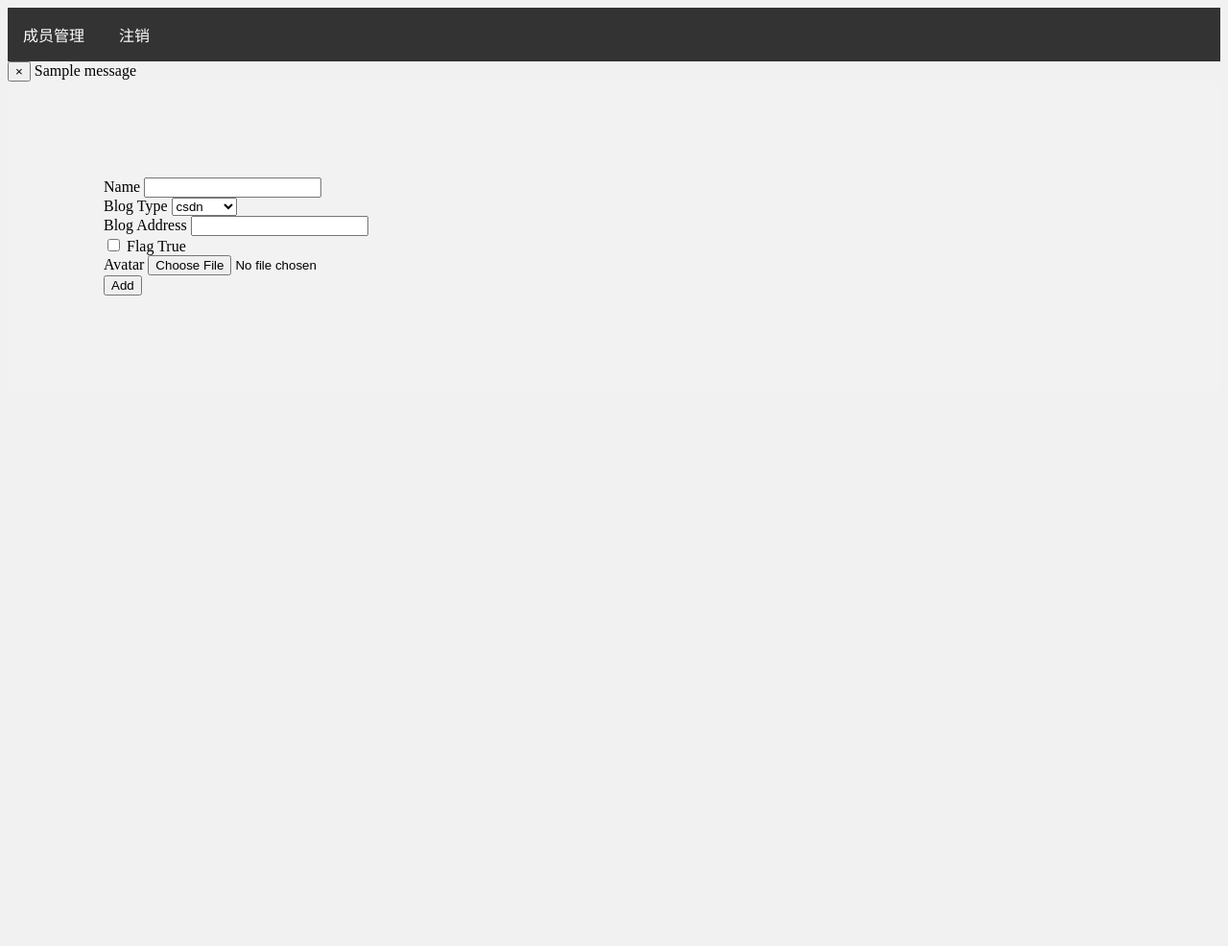
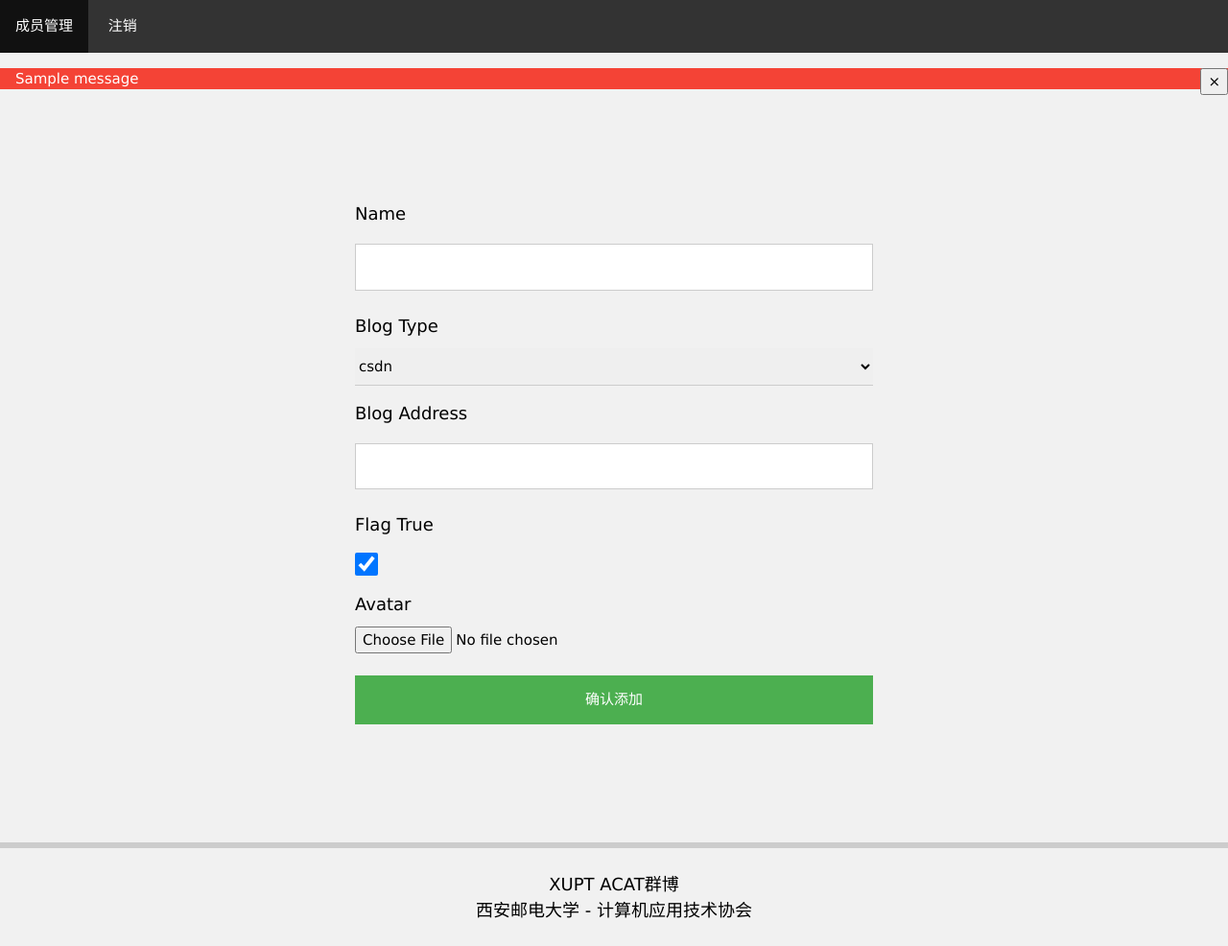
Before and after one commit to valleygtc/ACATblog, a Flask app: page /add-author in a window 1280 px wide. Shown: the whole page at 96% size. Before the commit the page ends 308 px from the top, so only its background shows below. Run offline with Flask 2, Linux system fonts and the light colour scheme; the visitor is signed in with stand-in values (Sample User, id 1); tables that the repository leaves empty hold one stand-in row (values such as "Sample post"); one stand-in notice (Sample message) is shown; some libraries are stand-ins or nearby versions.

Commit message:
update manage page

```diff
--- a/app/main/views.py
+++ b/app/main/views.py
@@ -7,15 +7,6 @@ from .form import LoginForm, AddAuthorForm, ModifyAuthorForm, DeleteAuthorConfir
 from flask import current_app, flash, redirect, url_for
 from datetime import datetime
 
-
-# 线上原版，使用JavaScript实现分页功能
-# @main.route('/')
-# def index():
-#     form = LoginForm()
-#     authors = Author.query.all()
-#     articles = Article.query.order_by(Article.pub_date.desc()).all()
-#     # constant = Constant.query.get(1)
-#     return render_template('index.html', login_form=form, authors=authors, articles=articles)
 
 @main.route('/')
 def index():
@@ -34,36 +25,22 @@ def avatar(author_id):
 
 
 @main.route('/admin', methods=['GET', 'POST'])
-def adminLogin():
+def admin_login():
     session['login'] = False
     if request.method == 'POST':
         if request.form['username'] == current_app.config['ADMIN_USERNAME'] and \
                         request.form['password'] == current_app.config['ADMIN_PASSWORD']:
             session['login'] = True
-            flash('Welcome Admin')
+            flash('欢迎管理员大人登录')
             return redirect(url_for('main.manage'))
         else:
-            flash('Username or Password wrong!')
+            flash('账号或密码错误')
     return render_template('admin_login.html')
-
-
-# @main.route('/login', methods=['GET', 'POST'])
-# def login():
-#     session['login'] = False
-#     form = LoginForm()
-#     if form.validate_on_submit():
-#         if form.username.data == current_app.config['ADMIN_USERNAME'] and \
-#                         form.password.data == current_app.config['ADMIN_PASSWORD']:
-#             session['login'] = True
-#             flash('Welcome Admin')
-#         else:
-#             flash('Username or Password wrong!')
-#     return redirect(url_for('main.index'))
 
 
 @main.route('/logout')
 @login_required
-def logout():
+def admin_logout():
     session['login'] = False
     flash('Log out successfully!')
     return redirect(url_for('main.index'))
@@ -78,24 +55,29 @@ def manage():
 
 @main.route('/add-author', methods=['GET', 'POST'])
 @login_required
-def add_author():
-    form = AddAuthorForm()
-    if form.validate_on_submit():
+def author_add():
+    if request.method == 'POST':
         flag = True
-        if form.blog_type == 'others':
+        if request.form['blog_type'] == 'others':
             flag = False
-        author = Author(name=form.name.data, blog_type=form.blog_type.data, blog_address=form.blog_address.data,
-                        last_get=datetime.now(), avatar=form.avatar.data.read(), flag=flag)
+        if 'avatar' not in request.files:
+            # 这里如果没有上传图片默认读取ACAT logo图片，如果图片移动了则会有问题，应该改一下。
+            avatar = open('app/static/images/ACAT.jpg', mode='rb').read()
+        else:
+            avatar = request.files['avatar'].read()
+        author = Author(name=request.form['name'], blog_type=request.form['blog_type'],
+                        blog_address=request.form['blog_address'],
+                        last_get=datetime.now(), avatar=avatar, flag=flag)
         db.session.add(author)
         db.session.commit()
-        flash('Add %s Successfully!' % form.name.data)
+        flash('成功添加Author：%s' % request.form['name'])
         return redirect(url_for('main.manage'))
-    return render_template('add_author.html', form=form)
+    return render_template('author_add.html')
 
 
 @main.route('/modify-author/<int:author_id>', methods=['GET', 'POST'])
 @login_required
-def modify_author(author_id):
+def author_modify(author_id):
     form = ModifyAuthorForm()
     author = Author.query.filter_by(id=author_id).first()
     if form.validate_on_submit():
@@ -116,21 +98,90 @@ def modify_author(author_id):
         form.blog_type.data = author.blog_type
         form.blog_address.data = author.blog_address
         form.flag.data = author.flag
-    return render_template('modify_author.html', form=form)
+    return render_template('author_modify.html', form=form)
 
 
 @main.route('/delete-author/<int:author_id>', methods=['GET', 'POST'])
 @login_required
-def delete_author(author_id):
+def author_delete(author_id):
     author = Author.query.filter_by(id=author_id).first()
-    form = DeleteAuthorConfirm()
-    if form.validate_on_submit():
-        if form.confirm.data:
+    if request.method == 'POST':
+        if request.form['confirm'] == 'y':
             db.session.delete(author)
             db.session.commit()
-            flash('Delete %s successfully.' % author.name)
+            flash('成功删除Author：%s' % author.name)
             return redirect(url_for('main.manage'))
-    return render_template('delete_author.html', form=form, author=author)
+    return render_template('author_delete.html', author=author)
+
+
+# 使用Flask-Form的版本
+# @main.route('/login', methods=['GET', 'POST'])
+# def login():
+#     session['login'] = False
+#     form = LoginForm()
+#     if form.validate_on_submit():
+#         if form.username.data == current_app.config['ADMIN_USERNAME'] and \
+#                         form.password.data == current_app.config['ADMIN_PASSWORD']:
+#             session['login'] = True
+#             flash('Welcome Admin')
+#         else:
+#             flash('Username or Password wrong!')
+#     return redirect(url_for('main.index'))
+
+# @main.route('/add-author', methods=['GET', 'POST'])
+# @login_required
+# def author_add():
+#     form = AddAuthorForm()
+#     if form.validate_on_submit():
+#         flag = True
+#         if form.blog_type == 'others':
+#             flag = False
+#         author = Author(name=form.name.data, blog_type=form.blog_type.data, blog_address=form.blog_address.data,
+#                         last_get=datetime.now(), avatar=form.avatar.data.read(), flag=flag)
+#         db.session.add(author)
+#         db.session.commit()
+#         flash('Add %s Successfully!' % form.name.data)
+#         return redirect(url_for('main.manage'))
+#     return render_template('author_add.html', form=form)
+
+# @main.route('/modify-author/<int:author_id>', methods=['GET', 'POST'])
+# @login_required
+# def author_modify(author_id):
+#     form = ModifyAuthorForm()
+#     author = Author.query.filter_by(id=author_id).first()
+#     if form.validate_on_submit():
+#         author.name = form.name.data
+#         author.blog_type = form.blog_type.data
+#         author.blog_address = form.blog_address.data
+#         author.flag = form.flag.data
+#         if form.blog_type.data == 'others':
+#             author.flag = False
+#         if form.avatar.data:
+#             author.avatar = form.avatar.data.read()
+#         db.session.add(author)
+#         db.session.commit()
+#         flash('Modify %s Successfully' % form.name.data)
+#         return redirect(url_for('main.manage'))
+#     else:
+#         form.name.data = author.name
+#         form.blog_type.data = author.blog_type
+#         form.blog_address.data = author.blog_address
+#         form.flag.data = author.flag
+#     return render_template('author_modify.html', form=form)
+
+
+# @main.route('/delete-author/<int:author_id>', methods=['GET', 'POST'])
+# @login_required
+# def author_delete(author_id):
+#     author = Author.query.filter_by(id=author_id).first()
+#     form = DeleteAuthorConfirm()
+#     if form.validate_on_submit():
+#         if form.confirm.data:
+#             db.session.delete(author)
+#             db.session.commit()
+#             flash('Delete %s successfully.' % author.name)
+#             return redirect(url_for('main.manage'))
+#     return render_template('author_delete.html', form=form, author=author)
 
 
 # 官网上的近期活动：公众号文章
@@ -141,13 +192,13 @@ def tosogou():
     profile_url = wx_api.get_gzh_info('xuptcal')['profile_url']
     return redirect(profile_url)
 
-
-@main.app_template_filter('group')
-def group(authors, number):
-    groups = []
-    for index, author in enumerate(authors, 1):
-        if index % number == 1:
-            groups.append([author])
-        else:
-            groups[-1].append(author)
-    return groups
+# 线上那个原版需要用的
+# @main.app_template_filter('group')
+# def group(authors, number):
+#     groups = []
+#     for index, author in enumerate(authors, 1):
+#         if index % number == 1:
+#             groups.append([author])
+#         else:
+#             groups[-1].append(author)
+#     return groups
--- a/app/static/css/manage_style.css
+++ b/app/static/css/manage_style.css
@@ -1,7 +1,15 @@
+/* 页面整体layout */
 body {
   background-color: #f1f1f1;
 }
 
+footer {
+  clear: both;
+  text-align: center;
+  font-size: 1.2em;
+}
+
+/* 顶部navbar相关 */
 #manage-nav .nav-logo {
   width: 45px;
   height: 45px;
@@ -34,12 +42,9 @@ body {
     background-color: #111111;
 }
 
-
+/* login页面相关 */
 #loginForm {
   text-align: center;
-  margin: 0px auto;
-  border: 3px solid #f1f1f1;
-  width: 50%;
 }
 
 #loginForm .img-container {
@@ -52,11 +57,13 @@ body {
   border-radius: 50%;
 }
 
-#loginForm .input-container {
-  padding: 16px;
+/* normal-form class提供了基本的form格式 */
+.normal-form {
+  margin: 0px auto;
+  width: 50%;
 }
 
-#loginForm input {
+.normal-form input[type=text], .normal-form input[type=password] {
   width: 100%;
   padding: 12px 20px;
   margin: 8px 0;
@@ -65,7 +72,7 @@ body {
   box-sizing: border-box;
 }
 
-#loginForm button {
+.normal-form button {
   background-color: #4CAF50;
   color: white;
   padding: 14px 20px;
@@ -75,30 +82,51 @@ body {
   width: 100%;
 }
 
-#loginForm button:hover {
+.normal-form button:hover {
   opacity: 0.8;
 }
 
+.normal-form .form-group {
+  margin-bottom: 15px;
+}
+
+.normal-form .form-group label {
+  display: block;
+  margin-bottom: 10px;
+  font-size: 1.2em;
+}
 
 
-.manage_div {
+/* manage页面相关 */
+.manage-div {
   padding: 100px;
-  border-radius: 5px;
-  background-color: #f2f2f2;
 }
 
-.manage_table {
-  font-family: 'Roboto', sans-serif;
+.manage-table {
   border-collapse: collapse;
   width: 100%;
 }
 
-.manage_table td, .manage_table th {
+.manage-table td, .manage-table th {
   border: 1px solid #dddddd;
   text-align: left;
   padding: 8px;
 }
 
-.manage_table tr:nth-child(even) {
+.manage-table tr:nth-child(even) {
   background-color: #dddddd;
 }
+
+.img-thumbnail {
+  width: 30px;
+  height: 30px;
+  border-radius: 50%;
+  background-color: #fff;
+  border: 1px solid #ddd;
+}
+
+/* author_modify相关 */
+#manage-form {
+  margin: 0px auto;
+  width: 50%;
+}
--- a/app/templates/add_author.html
+++ /dev/null
@@ -1,7 +0,0 @@
-{% extends "manage_base.html" %}
-{% import "bootstrap/wtf.html" as wtf %}
-{% block main %}
-  <main class="manage_div">
-    {{ wtf.quick_form(form) }}
-  </main>
-{% endblock %}
--- /dev/null
+++ b/app/templates/author_add.html
@@ -0,0 +1,36 @@
+{% extends "manage_base.html" %}
+{% block main %}
+  <main class="manage-div" xmlns="http://www.w3.org/1999/html">
+    {# 注意这里的enctype必须是 multipart/form-data ，否则request.files就是空的#}
+    <form class="normal-form" action="" method="post" enctype="multipart/form-data">
+      <div class="form-group">
+        <label>Name</label>
+        <input id="name" name="name" type="text" required/>
+      </div>
+      <div class="form-group">
+        <label>Blog Type</label>
+        <select class="w3-select" id="blog_type" name="blog_type" required>
+          <option value="csdn">csdn</option>
+          <option value="cnblogs">cnblogs</option>
+          <option value="sina">sina</option>
+          <option value="others">others</option>
+        </select>
+      </div>
+      <div class="form-group">
+        <label>Blog Address</label>
+        <input id="blog_address" name="blog_address" type="text" required/>
+      </div>
+      <div class="form-group">
+        <label for="flag">Flag True</label>
+        <input id="flag" type="checkbox" class="w3-check" name="flag" value="y" checked/>
+      </div>
+      <div class="form-group">
+        <label>Avatar</label>
+        <input name="avatar" type="file"/>
+      </div>
+      <div class="form-group">
+        <button type="submit">确认添加</button>
+      </div>
+    </form>
+  </main>
+{% endblock %}
--- a/app/templates/manage_base.html
+++ b/app/templates/manage_base.html
@@ -8,37 +8,40 @@
   <link rel="shortcut icon" href="{{ url_for('static', filename='images/ACAT.ico') }}" type="image/x-icon">
   <link rel="icon" href="{{ url_for('static', filename='images/ACAT.ico') }}" type="image/x-icon">
   <link rel="stylesheet" href="{{ url_for('static', filename='css/manage_style.css') }}">
+  <link rel="stylesheet" href="{{ url_for('static', filename='css/w3.css') }}"/>
 </head>
 <body>
 
 <nav id="manage-nav">
   <ul>
-{# TODO: 在导航栏左边加一个logo #}
+    {# TODO: 在导航栏左边加一个logo #}
     {#    <li><a href="{{ url_for('main.manage') }}">#}
     {#      <img src="{{ url_for('static', filename="images/ACAT.jpg") }}"#}
     {#           alt="ACATlogo" class="nav-logo"/>#}
     {#    </a></li>#}
     {% if session.get('login') %}
       <li><a href="{{ url_for('main.manage') }}">成员管理</a></li>
-      <li><a href="{{ url_for('main.logout') }}">注销</a></li>
+      <li><a href="{{ url_for('main.admin_logout') }}">注销</a></li>
     {% else %}
-      <li><a href="{{ url_for('main.adminLogin') }}">登录</a></li>
+      <li><a href="{{ url_for('main.admin_login') }}">登录</a></li>
     {% endif %}
   </ul>
 </nav>
 
 {# flash message呈现在这里 #}
-<div class="container">
-  {% for message in get_flashed_messages() %}
-    <div class="alert alert-warning">
-      <button type="button" class="close" data-dismiss="alert">&times;</button>
-      {{ message }}
-    </div>
-  {% endfor %}
-</div>
+{% for message in get_flashed_messages() %}
+  <div class="w3-panel w3-red w3-display-container">
+    <button type="button" class="w3-display-topright" onclick="this.parentElement.style.display='none'">&times;</button>
+    {{ message }}
+  </div>
+{% endfor %}
 
 {% block main %}
 {% endblock %}
 
+<footer class="w3-container w3-padding-24 w3-topbar">
+  XUPT ACAT群博</br>西安邮电大学 - 计算机应用技术协会
+</footer>
+
 </body>
 </html>
```
Also changed, not shown: app/static/css/style.css (+35 -41 lines), app/templates/admin_login.html (+5 -4 lines), app/templates/author_delete.html (added, +15 -0 lines), app/templates/author_modify.html (added, +23 -0 lines), app/templates/delete_author.html (deleted, +0 -8 lines), app/templates/index.html (+10 -7 lines), app/templates/manage.html (+7 -11 lines), app/templates/modify_author.html (deleted, +0 -7 lines).
